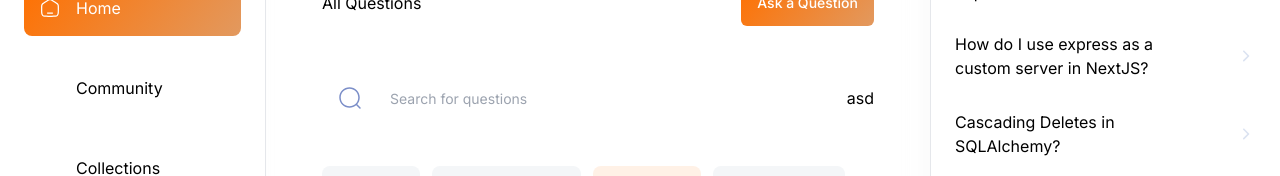
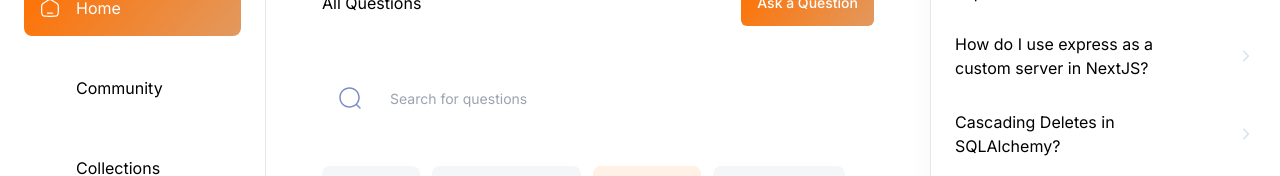
Before and after one commit to Andreul369/DevFlow, a Next.js app: page / in a window 1280 px wide. Shown: the part 164-340 px from the top of the page. Built offline with nearby package versions, Linux system fonts and the light colour scheme; no server answers; the database is empty.

Commit message:
Remove unnecessary code and fix formatting in Home page component

```diff
--- a/src/app/(root)/(home)/page.tsx
+++ b/src/app/(root)/(home)/page.tsx
@@ -32,7 +32,7 @@ export default async function Home() {
           placeholder='Search for questions'
           otherClasses='flex-1'
         />
-        asd
+
         <Filter
           filters={HomePageFilters}
           otherClasses='min-h-[56px] sm:min-w-[170px]'
```
